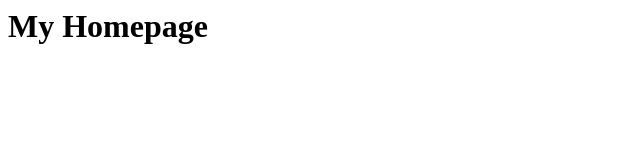
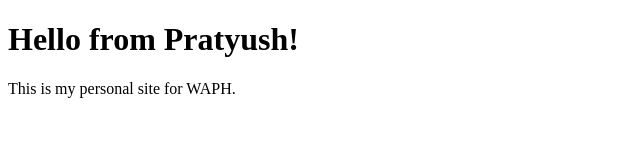
Before and after one commit to pratysri/srivaspu.github.io, a plain HTML site: page index.html in a window 1280 px wide. Shown: the whole page, without its empty margins (0-640 px from the left). Drawn offline with Linux system fonts and the light colour scheme.

Commit message:
Update index.html

```diff
--- a/index.html
+++ b/index.html
@@ -1 +1,10 @@
-<h1>My Homepage</h1>
+<!DOCTYPE html>
+<html>
+<head>
+  <title>My Homepage</title>
+</head>
+<body>
+  <h1>Hello from Pratyush!</h1>
+  <p>This is my personal site for WAPH.</p>
+</body>
+</html>
```
